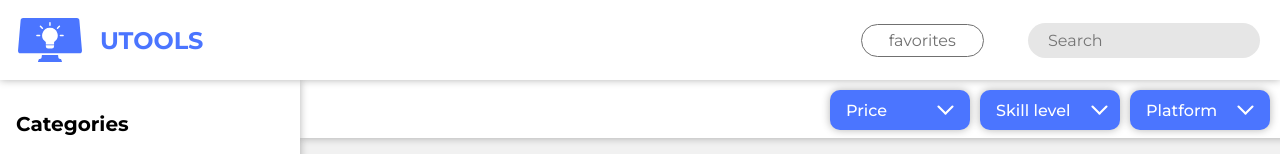
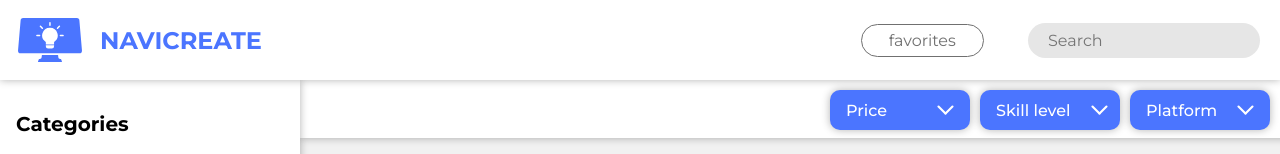
Before and after one commit to Emilovich98/WebApp_project, a plain HTML site: page index.html in a window 1280 px wide. Shown: the top 154 px of the page. Drawn offline with Linux system fonts and the light colour scheme; no server answers.

Commit message:
name change

```diff
--- a/index.html
+++ b/index.html
@@ -19,7 +19,7 @@
                 <div id="logo-container">
                     <img id="logo" src="img/webapp-logo.svg">
                 </div>
-                <h1 id="nav-heading">UTOOLS</h1>
+                <h1 id="nav-heading">NAVICREATE</h1>
                 <div id="nav-input-container">
                     <button id="fav-btn">favorites</button>
                     <input id="search-input" placeholder="Search" type="text" onkeyup="searchPrograms(this.value)">
```
